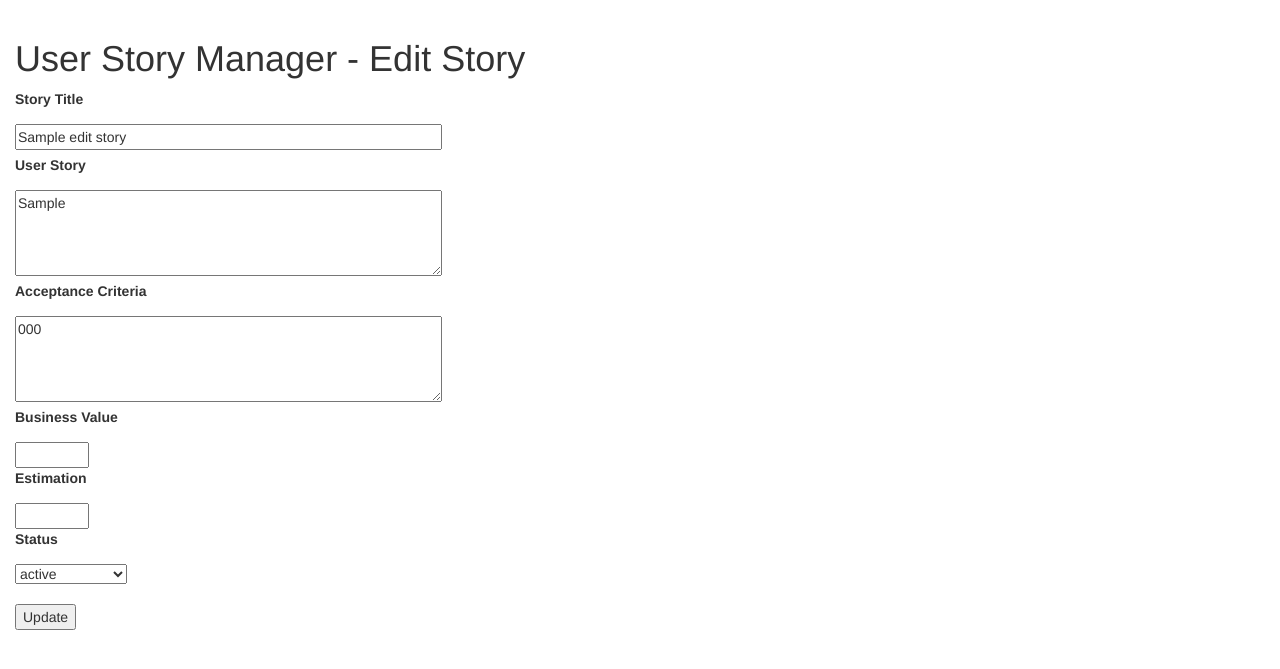
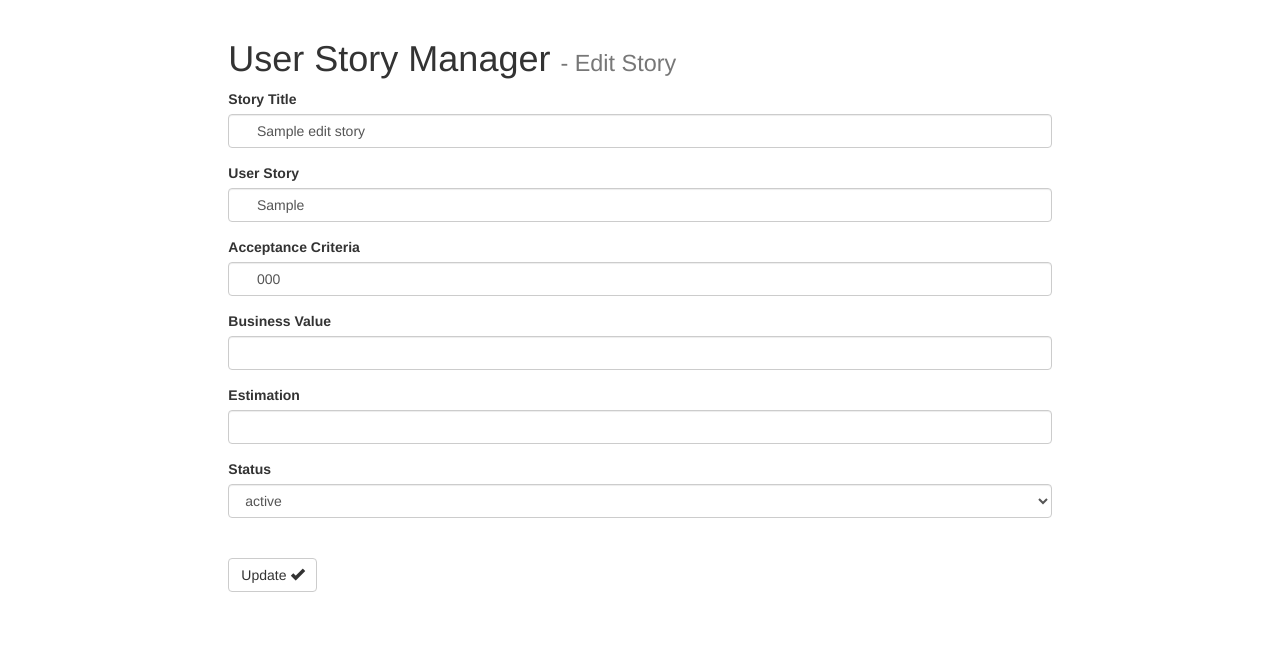
Before and after one commit to CodecoolBP20161/user-story-manager-cickib, a Python web app: template templates/update.html in a window 1280 px wide. Shown: the part 51-720 px from the top of the page. Run offline with Jinja, Linux system fonts and the light colour scheme; the template is opened without the code that fills it: most values are stand-ins (such as "Sample title", 1, 10 or a date in 2020); some libraries are stand-ins or nearby versions.

Commit message:
form-groups added, code reformatted

```diff
--- a/templates/form.html
+++ b/templates/form.html
@@ -24,33 +24,77 @@
             </ul>
         </div>
     </nav>
-    <h1>User Story Manager{% block logic %}{% endblock %}</h1>
+    <div class="row">
+        <div class="col-sm-2"></div>
+        <div class="col-sm-8">
+            <h1>User Story Manager
+                <small>{% block logic %}{% endblock %}</small>
+            </h1>
             <form action="" method="post">
                 <fieldset>
-            <p><label for="story_title" id="story_title" name="story_title">Story Title</label></p>
+
+
+                    <div class="form-group">
+                        <label for="story_title" id="story_title" name="story_title">Story Title</label>
+
                         <div id="story_title">
-                <textarea id="story_title" name="story_title" rows="1" cols="50"
-                          style="resize:none">{% block story_title %}{% endblock %}</textarea>
+                            <input type="text" class="form-control" id="story_title" name="story_title"
+                                   value="{% block story_title %}{% endblock %}" required>
                         </div>
-            <p><label for="user_story" id="user_story" name="user_story">User Story</label></p>
-            <textarea id="user_story" name="user_story" rows="4"
-                      cols="50">{% block user_story %}{% endblock %}</textarea>
-            <p><label for="acceptance_criteria" id="acceptance_criteria" name="acceptance_criteria">Acceptance
-                Criteria</label></p>
-            <textarea id="acceptance_criteria" name="acceptance_criteria" rows="4"
-                      cols="50">{% block criteria %}{% endblock %}</textarea>
-            <p><label for="business_value" id="business_value" name="business_value">Business Value</label></p>
-            <div id="business_value">{% block business_value %}{% endblock %}</div>
-            <p><label for="estimation" id="estimation" name="estimation">Estimation</label></p>
-            <div id="estimation">{% block estimation %}{% endblock %}</div>
-            <p><label for="status" id="status" name="status">Status</label></p>
-            <select name="status" id="status">
-                <div id="status">{% block status %}{% endblock %}</div>
+                    </div>
+
+
+                    <div class="form-group">
+                        <label for="user_story" id="user_story" name="user_story">User Story</label>
+
+                        <div id="user_story">
+                            <input type="text" class="form-control" id="user_story" name="user_story"
+                                   value="{% block user_story %}{% endblock %}" required>
+                        </div>
+                    </div>
+
+                    <div class="form-group">
+                        <label for="acceptance_criteria" id="acceptance_criteria" name="acceptance_criteria">Acceptance
+                            Criteria</label>
+
+                        <div id="acceptance_criteria">
+                            <input type="text" class="form-control" id="acceptance_criteria" name="acceptance_criteria"
+                                   value="{% block criteria %}{% endblock %}" required>
+                        </div>
+                    </div>
+
+
+                    <div class="form-group">
+                        <label for="business_value" id="business_value" name="business_value">Business Value</label>
+
+                        <div id="business_value">{% block business_value %}{% endblock %}
+
+                        </div>
+                    </div>
+
+
+                    <div class="form-group">
+                        <label for="estimation" id="estimation" name="estimation">Estimation</label>
+
+                        <div id="estimation">{% block estimation %}{% endblock %}
+
+                        </div>
+                    </div>
+
+                    <label for="status">Status</label>
+                    <select class="form-control" id="status" name="status">
+                        <div id="status">{% block status %}{% endblock %}
+                            <class
+                            ="form-control">
+
                     </select>
                     <br>
                     <br>
                     <div id="content">{% block content %}{% endblock %}</div>
                 </fieldset>
             </form>
+        </div>
+        <div class="col-sm-2"></div>
     </body>
+</div>
 </html>
--- a/templates/update.html
+++ b/templates/update.html
@@ -9,33 +9,36 @@
 
 
 {% block story_title %}
-{{edit_story.story_title}}
+    {{ edit_story.story_title }}
 {% endblock %}
 
 {% block user_story %}
-{{ edit_story.user_story }}
+    {{ edit_story.user_story }}
 {% endblock %}
 
 {% block criteria %}
-{{edit_story.acceptance_criteria}}
+    {{ edit_story.acceptance_criteria }}
 {% endblock %}
 
 {% block business_value %}
-<input type="number"  id="business_value" name="business_value" min="100" max="1500" step="100" value={{edit_story.business_value}}>
+    <input type="number" class="form-control" id="business_value" name="business_value" min="100" max="1500" step="100"
+           value={{ edit_story.business_value }}>
 {% endblock %}
 
 {% block estimation %}
-<input type="number"  id="estimation" name="estimation" min="0.5" max="40" step="0.5"  value={{edit_story.estimation}}>
+    <input type="number" class="form-control" id="estimation" name="estimation" min="0.5" max="40" step="0.5"
+           value={{ edit_story.estimation }}>
 {% endblock %}
 
 {% block status %}
-    <option id="status" name="status" selected>{{edit_story.status}}</option>
+    <option id="status" name="status" selected>{{ edit_story.status }}</option>
     {% for n in options %}
-        <option id="status" name=n>{{n}}</option>
+        <option id="status" name=n>{{ n }}</option>
     {% endfor %}
 {% endblock %}
 
 
 {% block content %}
-<input type="submit" name="logic" id="update" value="Update">
+    <button type="submit" name="logic" id="update" class="btn btn-default" value="Update">Update <span
+            class="glyphicon glyphicon-ok"></span></button>
 {% endblock %}
```
Also changed, not shown: templates/add.html (+9 -4 lines). Lines whose indentation alone changed are shown as unchanged.
